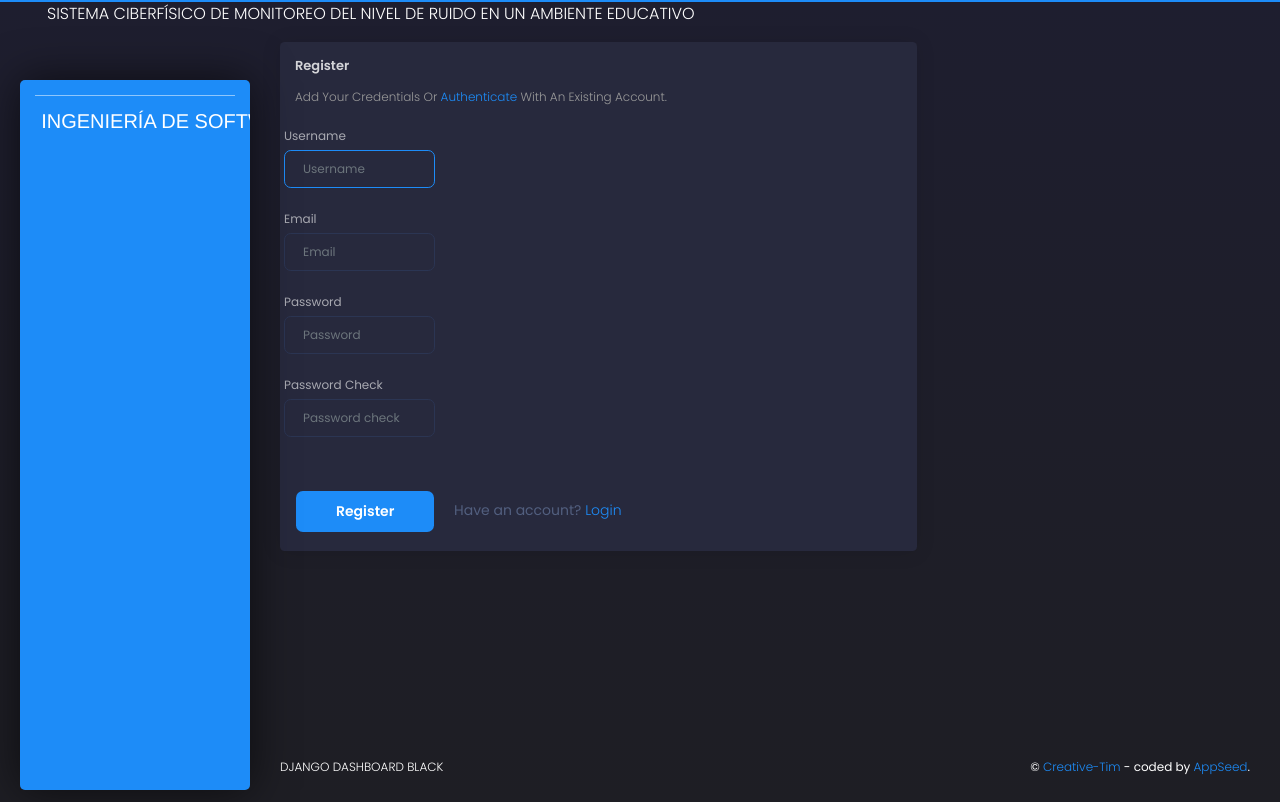
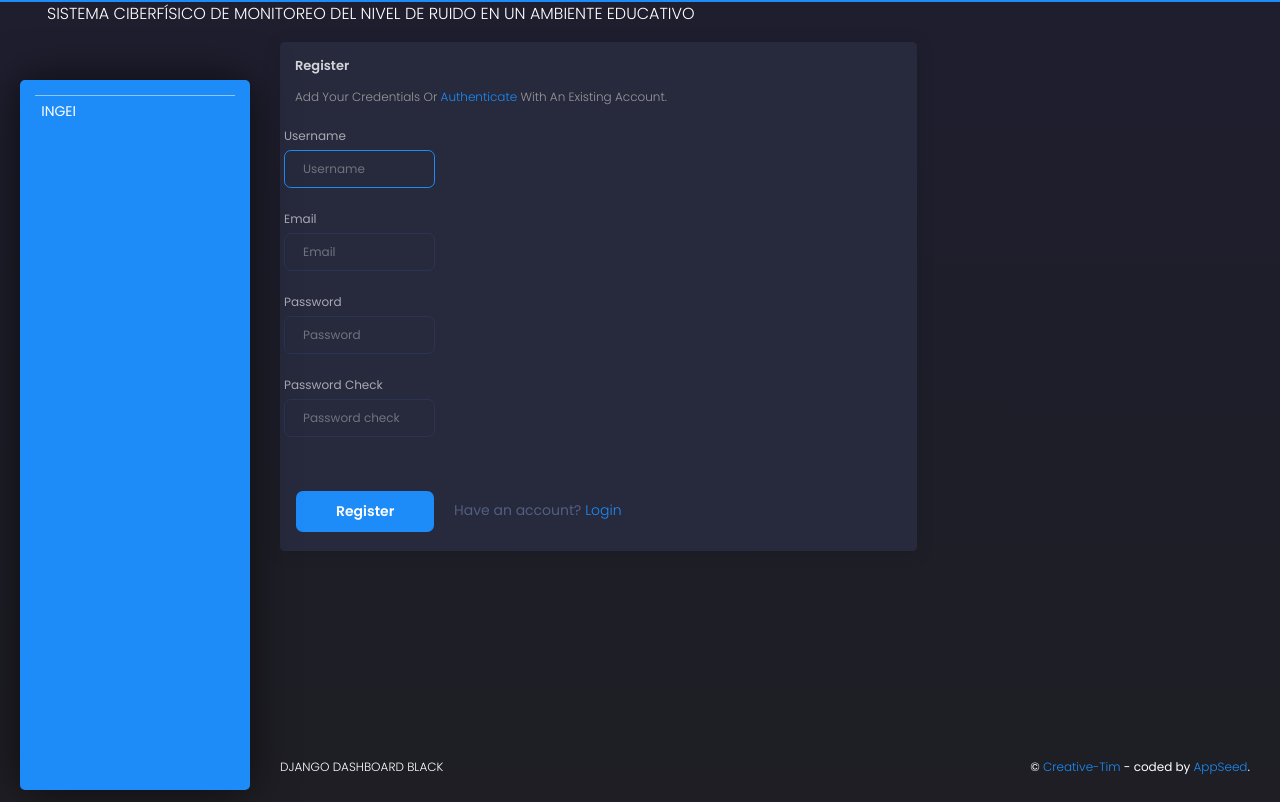
Before and after one commit to admontenegroa/NoiseLevelMonitoring, a Django app: page /register/ in a window 1280 px wide. Run offline with Django 3.2, Linux system fonts and the light colour scheme; some libraries are stand-ins or nearby versions.

Commit message:
Vista: Barra Lateral 0.3

```diff
--- a/core/templates/includes/sidebar.html
+++ b/core/templates/includes/sidebar.html
@@ -4,11 +4,9 @@
       <div class="sidebar-wrapper">
 
         <div class="logo">
-            <p>
-              <span class="simple-text logo-normal">
-              Ingeniería de Software I
-              </span>
-            </p>
+          <a target="_blank" href="https://rita.udistrital.edu.co/mciencias/" class="simple-text logo-mini">
+            Ingeniería de Software I
+          </a>
         </div>
 
         {% if user.is_authenticated %}
```
